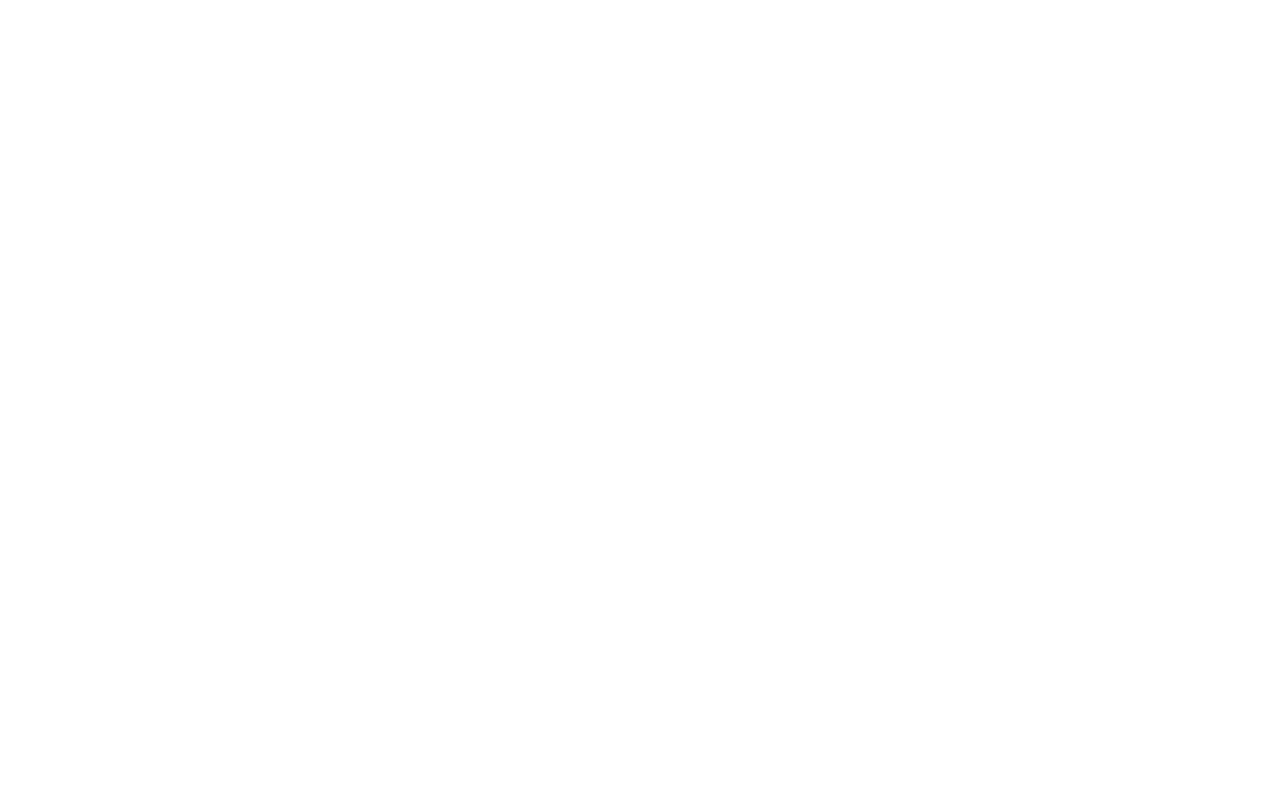
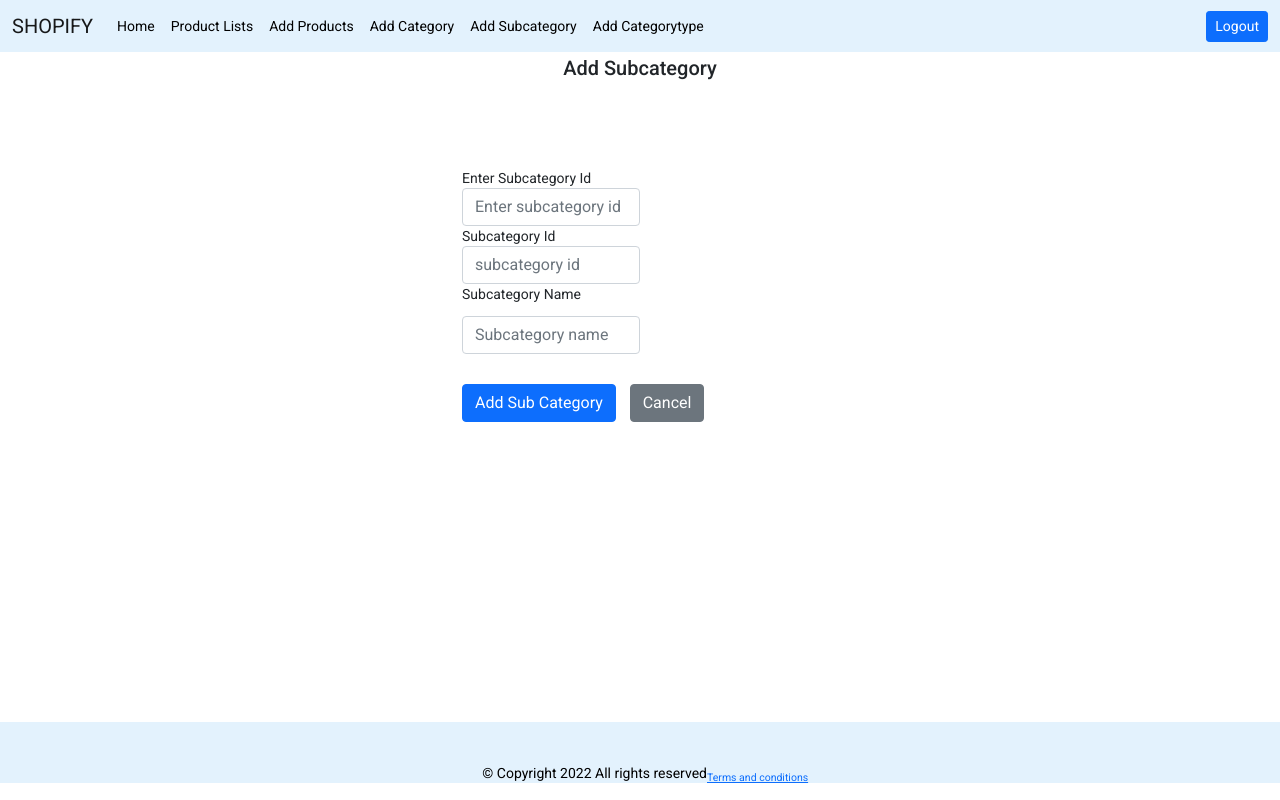
Before and after one commit to shardulgavande/Shopify, an Angular app: page /subcategory in a window 1280 px wide. Built offline with nearby package versions, Linux system fonts and the light colour scheme; sample sign-in values are in the browser's storage.

Commit message:
Input Tag closed of sub category
Input Tag closed of sub category

```diff
--- a/src/app/component/add-subcategory/add-subcategory.component.html
+++ b/src/app/component/add-subcategory/add-subcategory.component.html
@@ -8,7 +8,7 @@
         <div class="form-group">
         <div class="col-md-6">
             <label class="form-control-label">Enter Subcategory Id</label>
-            <input type="text" class="form-control" id="cat_id" name="cat_id" placeholder="Enter subcategory id"
+            <input type="text" class="form-control" id="cat_id" name="cat_id" placeholder="Enter subcategory id">
             <label class="form-control-label">Subcategory Id</label>
             <input type="text" class="form-control" id="cat_id" name="cat_id" placeholder="subcategory id"
             [(ngModel)]="subcategory.cat_id" required>
```
